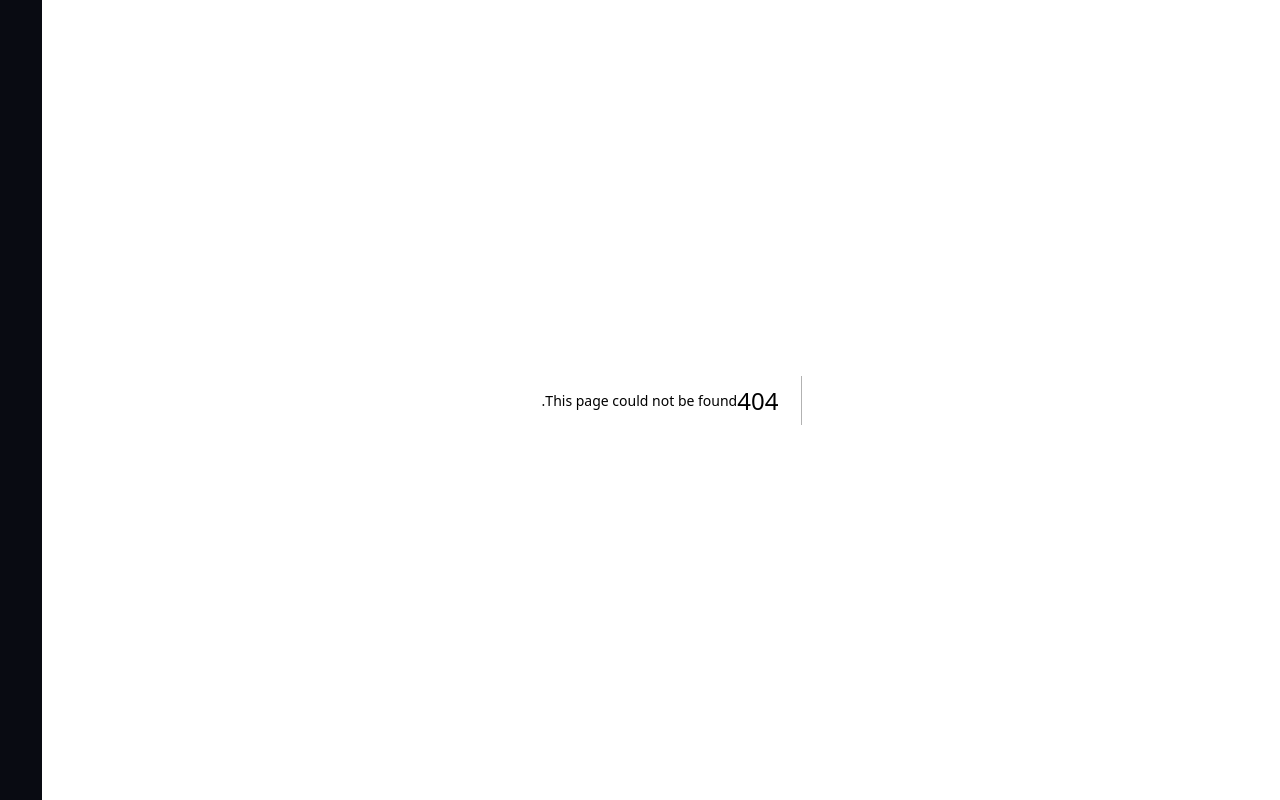
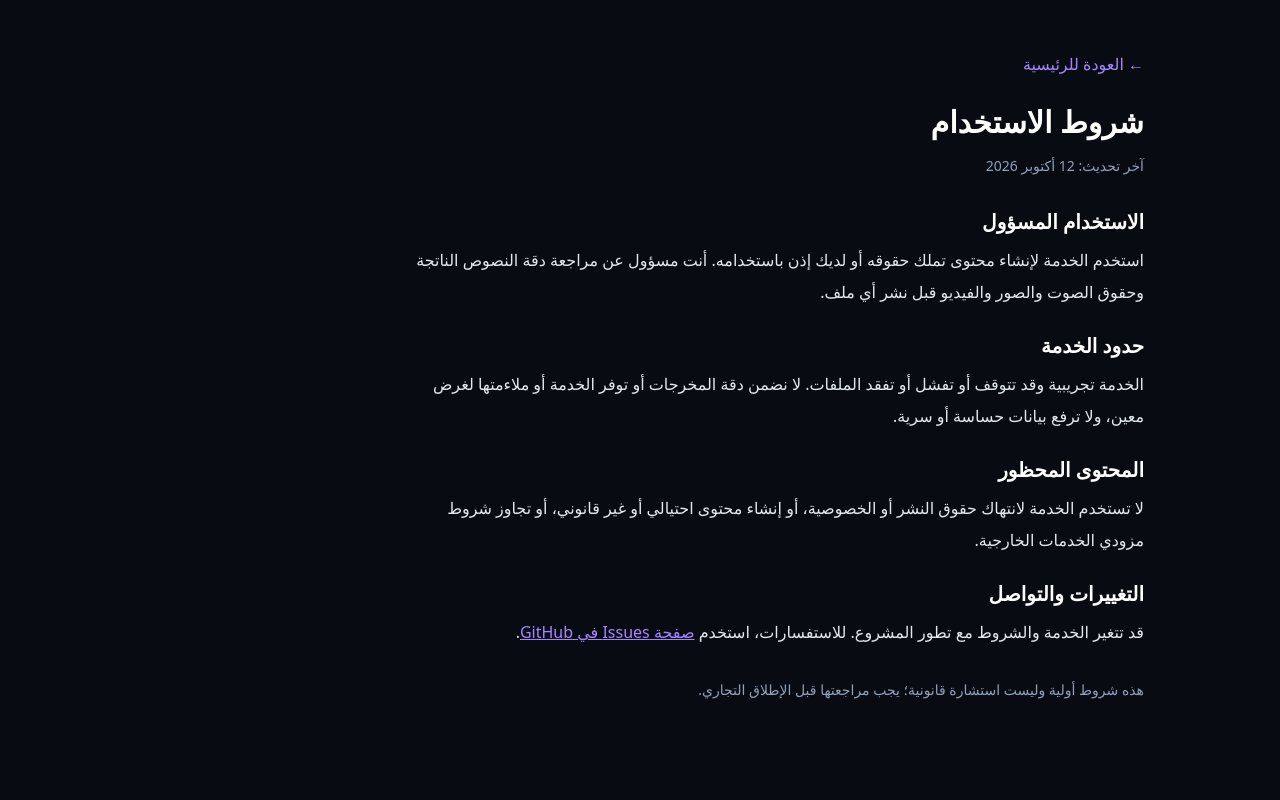
Before and after one commit to anwar0-001/AutomatedReels-AI, a Next.js app in the folder frontend/: page /terms in a window 1280 px wide. Before the commit this address had no page. Built offline with nearby package versions, Linux system fonts and the light colour scheme.

Commit message:
Add Arabic terms of use page

```diff
--- /dev/null
+++ b/frontend/app/terms/page.tsx
@@ -0,0 +1,18 @@
+export default function TermsPage() {
+  return (
+    <main dir="rtl" className="mx-auto min-h-screen max-w-3xl px-5 py-12 leading-8 text-slate-200">
+      <a className="text-violet-400" href="/">← العودة للرئيسية</a>
+      <h1 className="mt-6 text-3xl font-black text-white">شروط الاستخدام</h1>
+      <p className="mt-4 text-sm text-slate-400">آخر تحديث: 12 أكتوبر 2026</p>
+      <h2 className="mt-8 text-xl font-bold text-white">الاستخدام المسؤول</h2>
+      <p className="mt-2">استخدم الخدمة لإنشاء محتوى تملك حقوقه أو لديك إذن باستخدامه. أنت مسؤول عن مراجعة دقة النصوص الناتجة وحقوق الصوت والصور والفيديو قبل نشر أي ملف.</p>
+      <h2 className="mt-6 text-xl font-bold text-white">حدود الخدمة</h2>
+      <p className="mt-2">الخدمة تجريبية وقد تتوقف أو تفشل أو تفقد الملفات. لا نضمن دقة المخرجات أو توفر الخدمة أو ملاءمتها لغرض معين، ولا ترفع بيانات حساسة أو سرية.</p>
+      <h2 className="mt-6 text-xl font-bold text-white">المحتوى المحظور</h2>
+      <p className="mt-2">لا تستخدم الخدمة لانتهاك حقوق النشر أو الخصوصية، أو إنشاء محتوى احتيالي أو غير قانوني، أو تجاوز شروط مزودي الخدمات الخارجية.</p>
+      <h2 className="mt-6 text-xl font-bold text-white">التغييرات والتواصل</h2>
+      <p className="mt-2">قد تتغير الخدمة والشروط مع تطور المشروع. للاستفسارات، استخدم <a className="text-violet-400 underline" href="https://github.com/anwar0-001/AutomatedReels-AI/issues">صفحة Issues في GitHub</a>.</p>
+      <p className="mt-8 text-sm text-slate-400">هذه شروط أولية وليست استشارة قانونية؛ يجب مراجعتها قبل الإطلاق التجاري.</p>
+    </main>
+  );
+}
```
